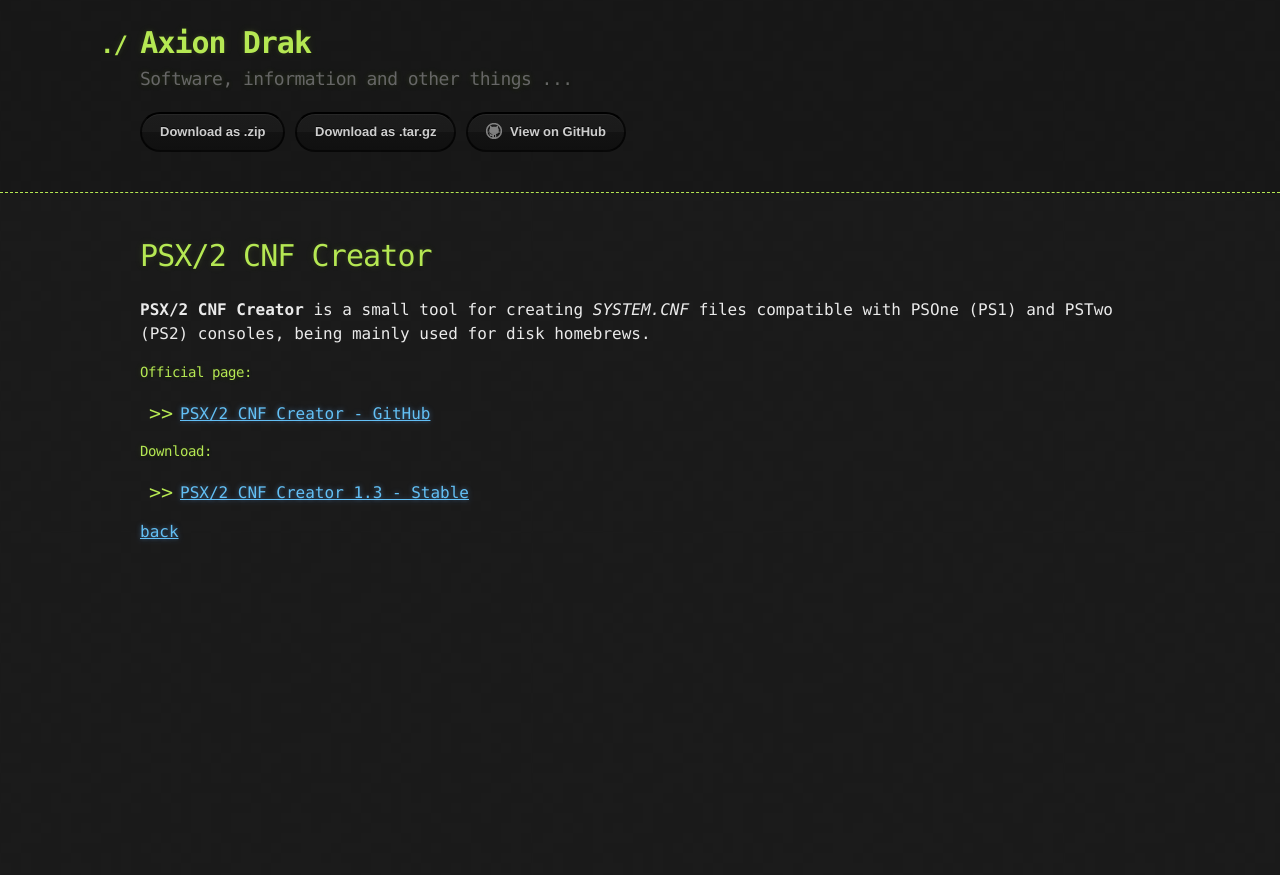
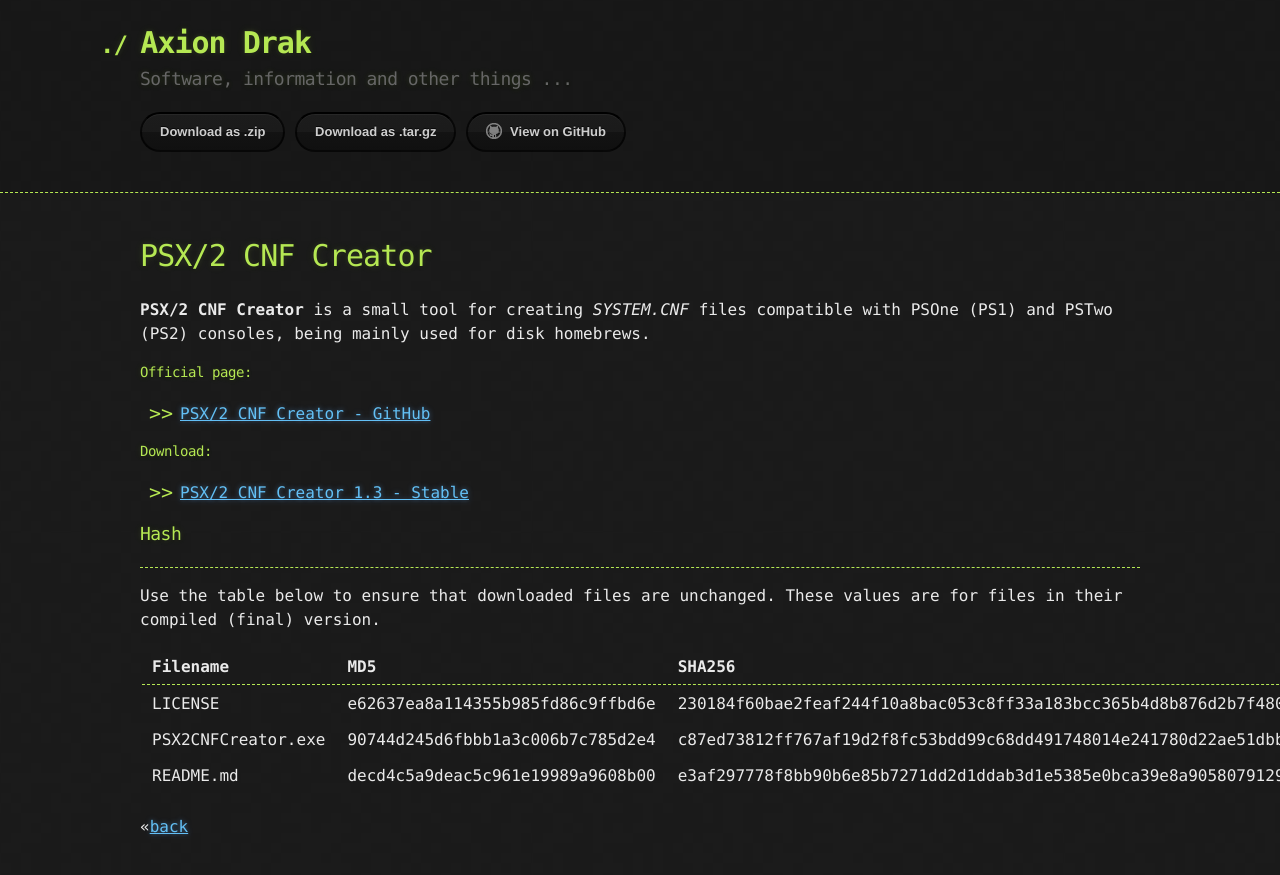
Before and after one commit to AxionDrak/axiondrak.github.io, a Jekyll site: the page built from psx-cnf.md, in a window 1280 px wide. Shown: the top 875 px of the page. Built offline with Jekyll 4.4.1, drawn with Linux system fonts in a browser that asks for light colours; our own code applies the rules of GitHub Pages for plain Markdown files.

Commit message:
Update psx-cnf.md

```diff
--- a/psx-cnf.md
+++ b/psx-cnf.md
@@ -15,4 +15,14 @@ layout: default
 
 * [PSX/2 CNF Creator 1.3 - Stable](https://github.com/AxionDrak/PSX2CNFCreator/releases/tag/v1.3)
 
-[back](./)
+### Hash
+-----------------
+Use the table below to ensure that downloaded files are unchanged. These values are for files in their compiled (final) version.
+
+| Filename                    | MD5                                     | SHA256                                   |
+| --------------------------- | ----------------------------------------|----------------------------------------- |
+| LICENSE                     | e62637ea8a114355b985fd86c9ffbd6e        | 230184f60bae2feaf244f10a8bac053c8ff33a183bcc365b4d8b876d2b7f4809   |
+| PSX2CNFCreator.exe          | 90744d245d6fbbb1a3c006b7c785d2e4        | c87ed73812ff767af19d2f8fc53bdd99c68dd491748014e241780d22ae51dbbf   |
+| README.md                   | decd4c5a9deac5c961e19989a9608b00        | e3af297778f8bb90b6e85b7271dd2d1ddab3d1e5385e0bca39e8a9058079129e   |
+
+<<[back](./)
```
